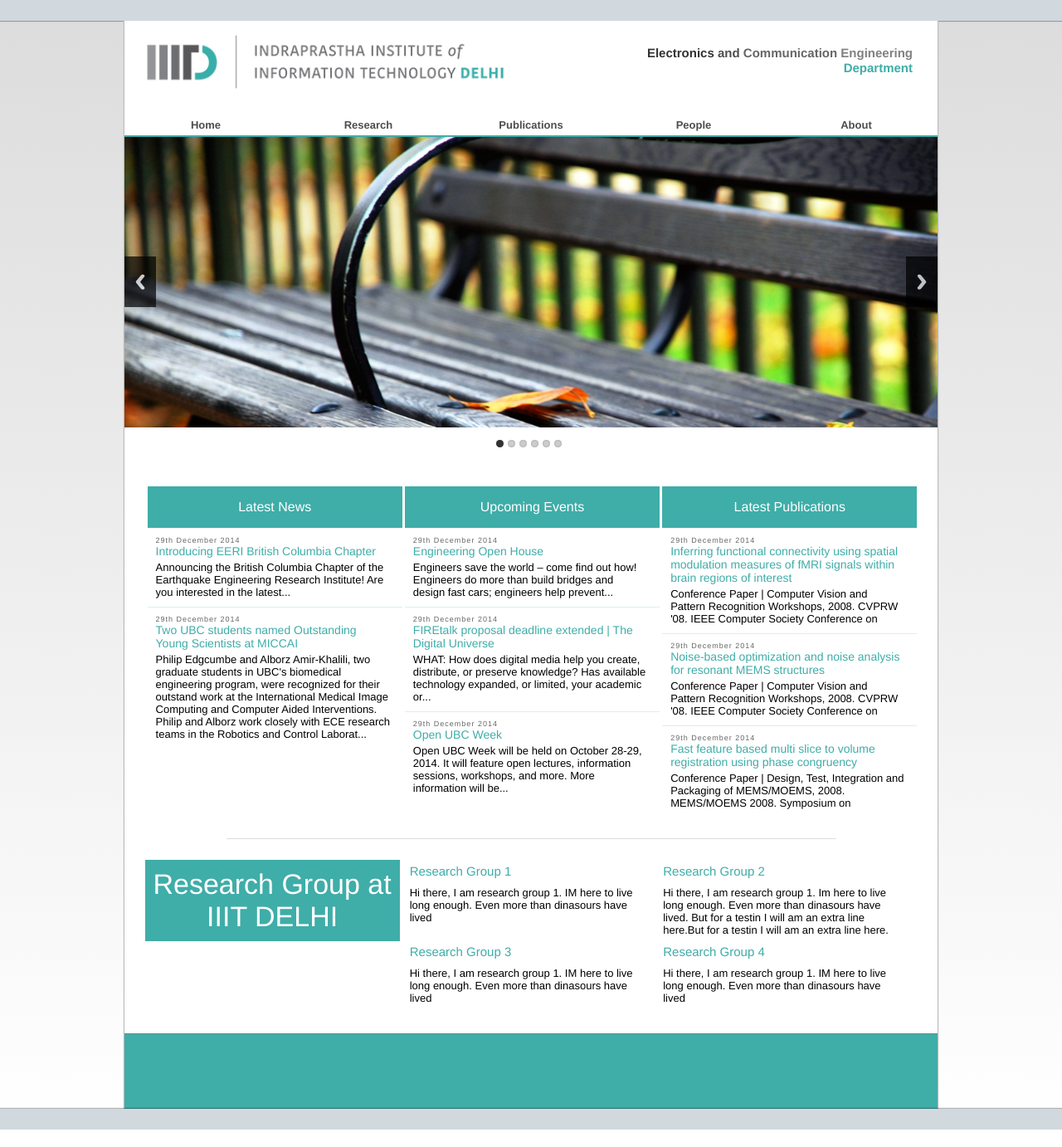
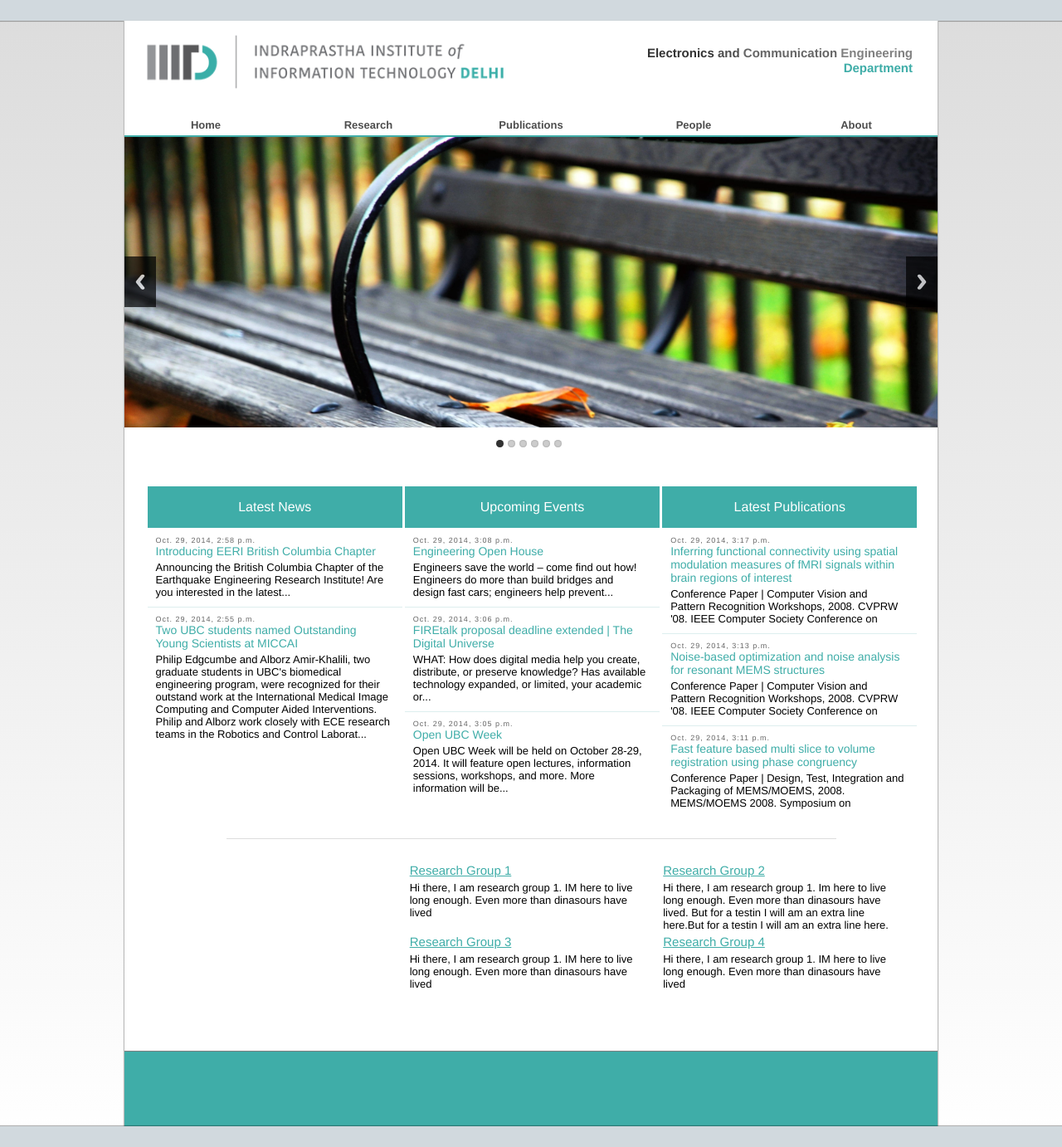
Before and after one commit to lifecodemohit/ECEwebsite, a Django app: page / in a window 1280 px wide. Shown: the whole page at 83% size. Before the commit the page ends 1361 px from the top, so only its background shows below. Run offline with Django 3.2, Linux system fonts and the light colour scheme; data comes from the database, SQL or seed files in the repository; grey boxes are pictures that could not be loaded.

Commit message:
Video added at bottom; Some textual changes.

```diff
--- a/ece/static/index/css/stylesheet2.css
+++ b/ece/static/index/css/stylesheet2.css
@@ -275,50 +275,51 @@ ul li {
   position: relative; }
 
 /* line 330, /home/atul/Documents/web/ece/gitRepo/ece/static/index/css/stylesheet2.scss */
-.lowerBody > div:nth-of-type(1) {
+.lowerBody > object {
   width: 33%;
   display: inline-block;
   vertical-align: top;
-  padding: 10px 0;
-  font-size: 34px;
-  background-color: #3FADA8;
   color: white;
   text-align: center; }
+  /* line 337, /home/atul/Documents/web/ece/gitRepo/ece/static/index/css/stylesheet2.scss */
+  .lowerBody > object .video {
+    width: 33%;
+    height: 200px; }
 
-/* line 341, /home/atul/Documents/web/ece/gitRepo/ece/static/index/css/stylesheet2.scss */
+/* line 343, /home/atul/Documents/web/ece/gitRepo/ece/static/index/css/stylesheet2.scss */
 .rgSummaryBox {
   width: 66%;
   display: inline-block;
   padding: 0;
   margin: 0; }
-  /* line 348, /home/atul/Documents/web/ece/gitRepo/ece/static/index/css/stylesheet2.scss */
+  /* line 351, /home/atul/Documents/web/ece/gitRepo/ece/static/index/css/stylesheet2.scss */
   .rgSummaryBox div {
     vertical-align: top;
     width: 49%;
     display: inline-block; }
-    /* line 352, /home/atul/Documents/web/ece/gitRepo/ece/static/index/css/stylesheet2.scss */
+    /* line 355, /home/atul/Documents/web/ece/gitRepo/ece/static/index/css/stylesheet2.scss */
     .rgSummaryBox div ul {
       width: 95%;
       margin: 0 auto; }
-    /* line 356, /home/atul/Documents/web/ece/gitRepo/ece/static/index/css/stylesheet2.scss */
+    /* line 359, /home/atul/Documents/web/ece/gitRepo/ece/static/index/css/stylesheet2.scss */
     .rgSummaryBox div ul > li {
       margin: 0; }
-    /* line 357, /home/atul/Documents/web/ece/gitRepo/ece/static/index/css/stylesheet2.scss */
+    /* line 360, /home/atul/Documents/web/ece/gitRepo/ece/static/index/css/stylesheet2.scss */
     .rgSummaryBox div ul > li:nth-of-type(1) {
       width: 100%;
-      padding: 5px 0;
+      padding: 4px 1px 0 0;
       font-weight: 300;
       color: #3FADA8;
       font-size: 15px; }
-    /* line 364, /home/atul/Documents/web/ece/gitRepo/ece/static/index/css/stylesheet2.scss */
+    /* line 367, /home/atul/Documents/web/ece/gitRepo/ece/static/index/css/stylesheet2.scss */
     .rgSummaryBox div ul > li:nth-of-type(2) {
       width: 100%;
-      padding: 5px 0;
+      padding: 5px 1px 0 0;
       font-weight: 100; }
 
-/* line 371, /home/atul/Documents/web/ece/gitRepo/ece/static/index/css/stylesheet2.scss */
-.video {
-  padding: 20px; }
+/* line 374, /home/atul/Documents/web/ece/gitRepo/ece/static/index/css/stylesheet2.scss */
+.rgSummaryBox > div > ul > li > a {
+  text-decoration: underline; }
 
 /* line 376, /home/atul/Documents/web/ece/gitRepo/ece/static/index/css/stylesheet2.scss */
 .footer {
--- a/ece/static/index/css/stylesheet2.scss
+++ b/ece/static/index/css/stylesheet2.scss
@@ -327,18 +327,21 @@ a {text-decoration: none; color: inherit; font-weight: inherit; font-family: inh
     position: relative;
 
 }
-.lowerBody > div:nth-of-type(1){
+.lowerBody > object{
     width: 33%;
     display: inline-block;
     //border: 1px solid red;
     vertical-align: top;
-    padding: 10px 0;
-    font-size: 34px;
-    background-color: $color_d;
     color: white;
     text-align: center;
+    .video{
+        width: 33%;
+        height: 200px;
+    }
 }
+
 .rgSummaryBox{
+
     width: 66%;
     display: inline-block;
     //border: 1px solid red;
@@ -356,22 +359,19 @@ a {text-decoration: none; color: inherit; font-weight: inherit; font-family: inh
         ul > li{margin:0;}
         ul > li:nth-of-type(1){
             width: 100%;
-            padding: 5px 0;
+            padding: 4px 1px 0 0;
             font-weight: $heavy_font;
             color: $color_d;
             font-size: 15px;
         }
         ul > li:nth-of-type(2){
             width: 100%;
-            padding: 5px 0;
+            padding: 5px 1px 0  0;
             font-weight: $light_font;
         }
     }
 }
-.video{
-
-    padding:20px;
-}
+.rgSummaryBox >  div > ul > li > a{text-decoration: underline; }
 
 .footer{
     margin-top:30px;
--- a/ece/templates/index.html
+++ b/ece/templates/index.html
@@ -43,7 +43,7 @@
                         {% if latest_news_list %}
                         <ul>
                             {% for news in latest_news_list %}
-                            <li><ul><div class="dateLine">29th December 2014</div><li class="research_box_title"><a href = "research/news/{{ news.id }}/">{{ news.heading }}</a></li><li class = "research_box_liner">{{ news.main_text }}</li></ul></li>
+                            <li><ul><div class="dateLine">{{ news.pub_date }}</div><li class="research_box_title"><a href = "research/news/{{ news.id }}/">{{ news.heading }}</a></li><li class = "research_box_liner">{{ news.main_text }}</li></ul></li>
                             {% endfor %}
                         </ul>
                         {% else %}
@@ -53,7 +53,7 @@
                         {% if latest_events_list %}
                         <ul>
                             {% for event in latest_events_list %}
-                            <li><ul><div class="dateLine">29th December 2014</div><li class="research_box_title"><a href = "research/events/{{ event.id }}">{{ event.heading }}</a></li><li class = "research_box_liner">{{ event.main_text }}</li></ul></li>
+                            <li><ul><div class="dateLine">{{ event.pub_date }}</div><li class="research_box_title"><a href = "research/events/{{ event.id }}">{{ event.heading }}</a></li><li class = "research_box_liner">{{ event.main_text }}</li></ul></li>
                             {% endfor %}
                         </ul>
                         {% else %}
@@ -63,7 +63,7 @@
                         {% if latest_publication_list %}
                         <ul>
                             {% for pub in latest_publication_list %}
-                            <li><ul><div class="dateLine">29th December 2014</div><li class="research_box_title"><a href = "publication/{{ pub.pubDetail }}">{{ pub.pubHeading }}</a></li><li class = "research_box_liner">{{ pub.extra_inf }}</li></ul></li>
+                            <li><ul><div class="dateLine">{{ pub.pubDate }}</div><li class="research_box_title"><a href = "publication/{{ pub.pubDetail }}">{{ pub.pubHeading }}</a></li><li class = "research_box_liner">{{ pub.extra_inf }}</li></ul></li>
                             {% endfor %}
                         </ul>
                         {% else %}
@@ -74,7 +74,8 @@
                 </div>
                     <div class="magicLine"></div>
                     <div class="lowerBody">
-                        <div class="videoBox">Research Group at IIIT DELHI</div>
+                         <object class="video" data="http://www.youtube.com/embed/4mLR7bLfB_4"
+   width="560" height="200"></object>
                         <div class="rgSummaryBox">
                                 <div>
                                     <ul>
```
Also changed, not shown: 1 other file.
